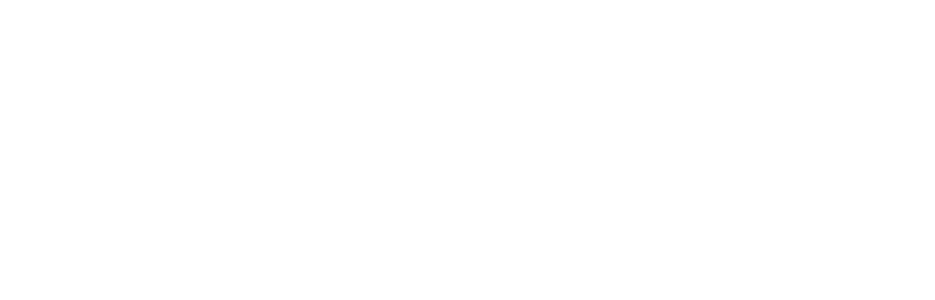
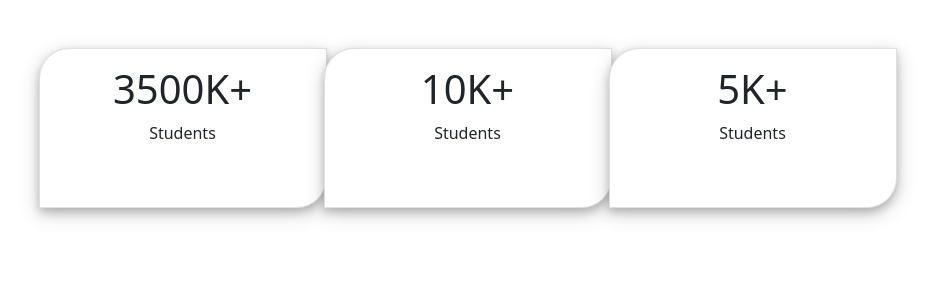
Before and after one commit to Hack-Angel/Cogneasy, a Vue app: page /card in a window 1280 px wide. Shown: the top 300 px of the page, without its empty margins (186-1121 px from the left). Built offline with nearby package versions, Linux system fonts and the light colour scheme.

Commit message:
added new components

```diff
--- a/src/components/Banner.vue
+++ b/src/components/Banner.vue
@@ -80,6 +80,7 @@ export default {
 <style scoped>
 .about_content{
   padding-top: 5rem;
+  padding-bottom: 5rem;
 }
 h1 span{
   display: block;
--- /dev/null
+++ b/src/components/Card.vue
@@ -0,0 +1,64 @@
+<template>
+    <div class="card_text card_bg">
+        <div class="container">
+            <div class="row justify-content-center">
+                <div class="col-3">
+                    <div class="card text-center main_content" style="width: 18rem;">
+                        <div class="card-body">
+                            <h1 class="card-title">3500K+</h1>
+                            <p class="card-text">Students</p>
+                        </div>
+                    </div>
+                </div>
+                <div class="col-3">
+                    <div class="card text-center main_content" style="width: 18rem;">
+                        <div class="card-body">
+                            <h1 class="card-title">10K+</h1>
+                            <p class="card-text">Students</p>
+                        </div>
+                    </div>
+                </div>
+                <div class="col-3">
+                    <div class="card text-center main_content" style="width: 18rem;">
+                        <div class="card-body">
+                            <h1 class="card-title">5K+</h1>
+                            <p class="card-text">Students</p>
+                        </div>
+                    </div>
+                </div>
+            </div>
+        </div>
+    </div>
+</template>
+
+<script>
+
+
+export default {
+
+}
+</script>
+
+<style scoped>
+.card_text{
+    padding-top: 3rem;
+    padding-bottom: 4rem;
+}
+/* .card_bg{
+    background-image: url('~@/assets/img_1/Vector.png');
+    height: 700px;
+    background-position:center right;
+    background-size:cover;
+} */
+.main_content{
+    background-color: white;
+    border-radius:30px 0 30px 0;
+    height: 10rem;
+    text-align: center;
+    box-shadow: 0 4px 8px 0 rgba(0, 0, 0, 0.2), 0 6px 20px 0 rgba(0, 0, 0, 0.19);
+}
+.main_content:hover {
+    background-color: #FF9E01;
+    color: white;
+}
+</style>
--- a/src/components/Home.vue
+++ b/src/components/Home.vue
@@ -4,19 +4,21 @@
         <Navbar />
     </div>
    <Banner />
+   <Card />
   </div>
 </template>
 
 <script>
 import Navbar from '@/components/Navbar.vue'
 import Banner from '@/components/Banner.vue'
-
+import Card from '@/components/Card.vue'
 
 export default {
   name: 'Home',
   components: {
     Navbar,
     Banner,
+    Card,
   }
 }
 </script>
--- a/src/router/index.js
+++ b/src/router/index.js
@@ -1,6 +1,7 @@
 import Vue from 'vue'
 import VueRouter from 'vue-router'
 import Home from '../components/Home.vue'
+import Card from '../components/Card.vue'
 
 Vue.use(VueRouter)
 
@@ -19,7 +20,12 @@ const routes = [
     component: function () {
       return import(/* webpackChunkName: "about" */ '../components/Banner.vue')
     }
-  }
+  },
+  {
+    path: '/card',
+    name: 'Card',
+    component: Card
+  },
 ]
 
 const router = new VueRouter({
```
